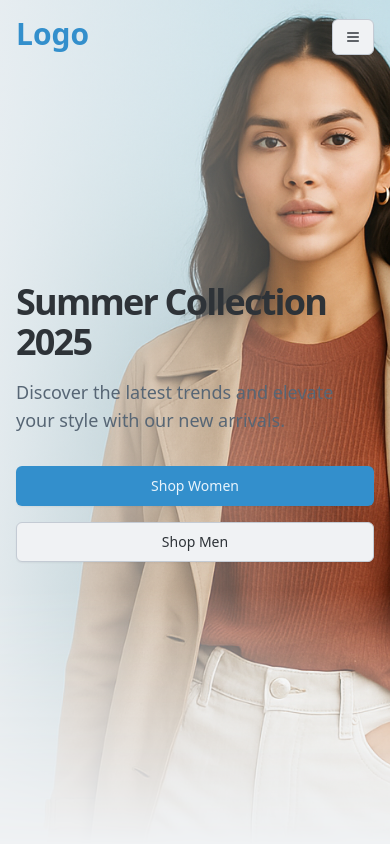
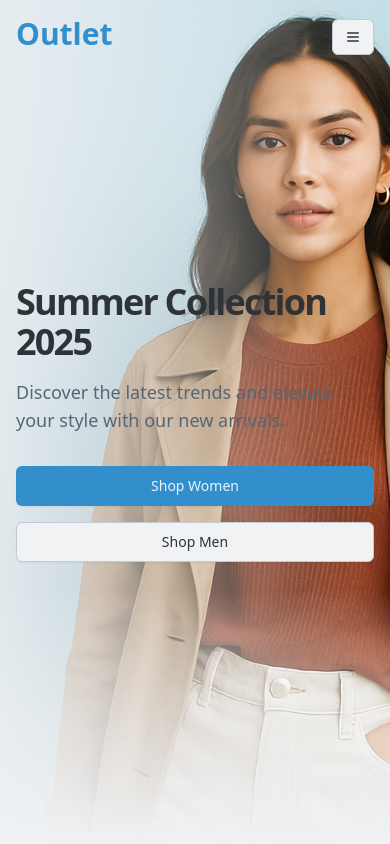
Before and after one commit to kareem172/Outlet-store, a Next.js app: page / in a window 390 px wide. Shown: the top 844 px of the page. Built offline with nearby package versions, Linux system fonts and the light colour scheme; no server answers.

Commit message:
feat: update logo text to "Outlet" in Navbar and MobileNavbar components

```diff
--- a/components/navbar.tsx
+++ b/components/navbar.tsx
@@ -22,7 +22,7 @@ export default function Navbar() {
     <nav className=" absolute top-0 z-50 w-full">
       <div className="container flex items-baseline gap-10">
         <Link href="/">
-          <h1 className="text-3xl font-extrabold text-primary">Logo</h1>
+          <h1 className="text-3xl font-extrabold text-primary">Outlet</h1>
         </Link>
         <div className={"flex items-baseLine gap-3 flex-1 justify-end"}>
           <NavbarContent className="hidden md:flex" />
@@ -66,7 +66,13 @@ async function NavActions({ className }: { className?: string }) {
   return (
     <div className={cn("flex text-foreground items-center gap-3", className)}>
       <ThemeToggler />
-      {session ? <Button variant={"outline"} onClick={logout}>Logout</Button> : <GoogleButton />}
+      {session ? (
+        <Button variant={"outline"} onClick={logout}>
+          Logout
+        </Button>
+      ) : (
+        <GoogleButton />
+      )}
     </div>
   );
 }
@@ -81,7 +87,7 @@ function MobileNavbar() {
       </SheetTrigger>
       <SheetContent>
         <SheetHeader>
-          <SheetTitle className="text-3xl font-black ">Logo</SheetTitle>
+          <SheetTitle className="text-3xl font-black ">Outlet</SheetTitle>
         </SheetHeader>
         <NavbarContent />
         <SheetFooter>
```
